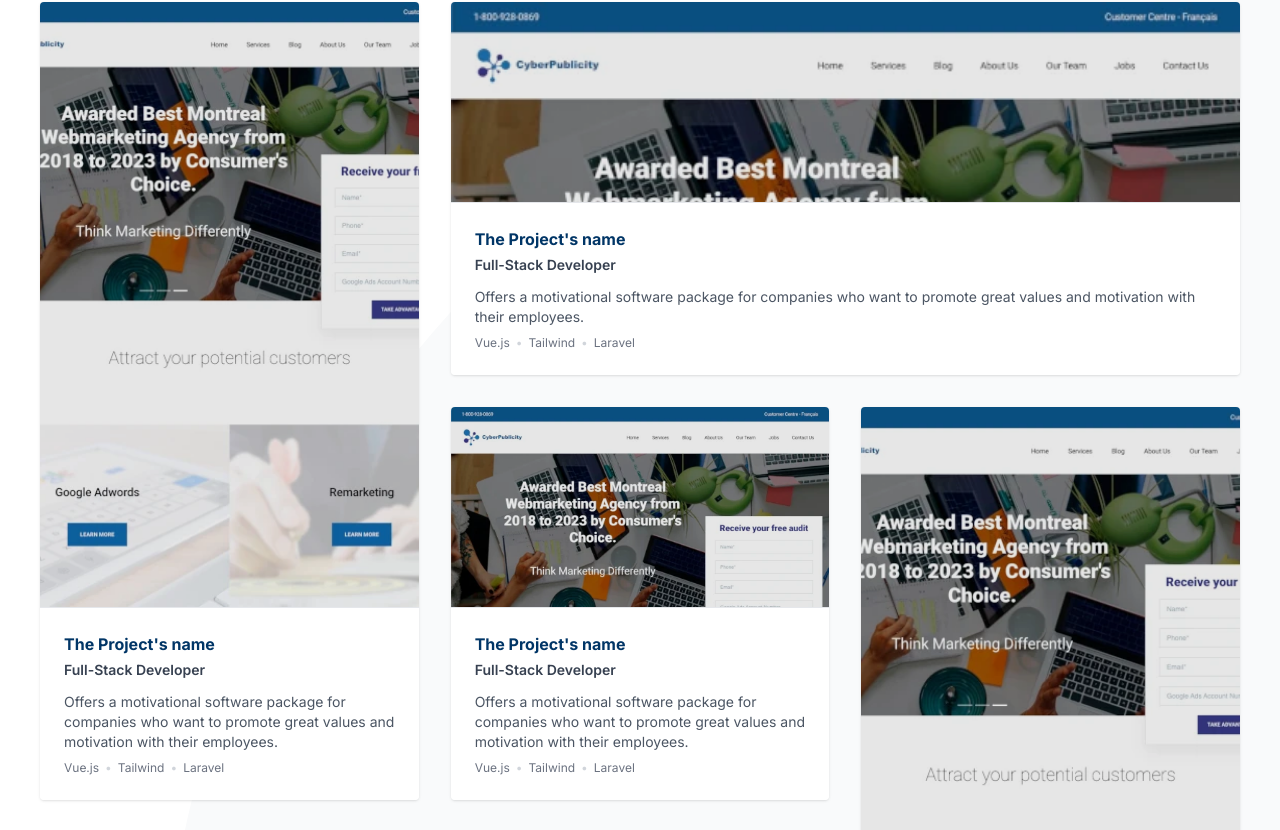
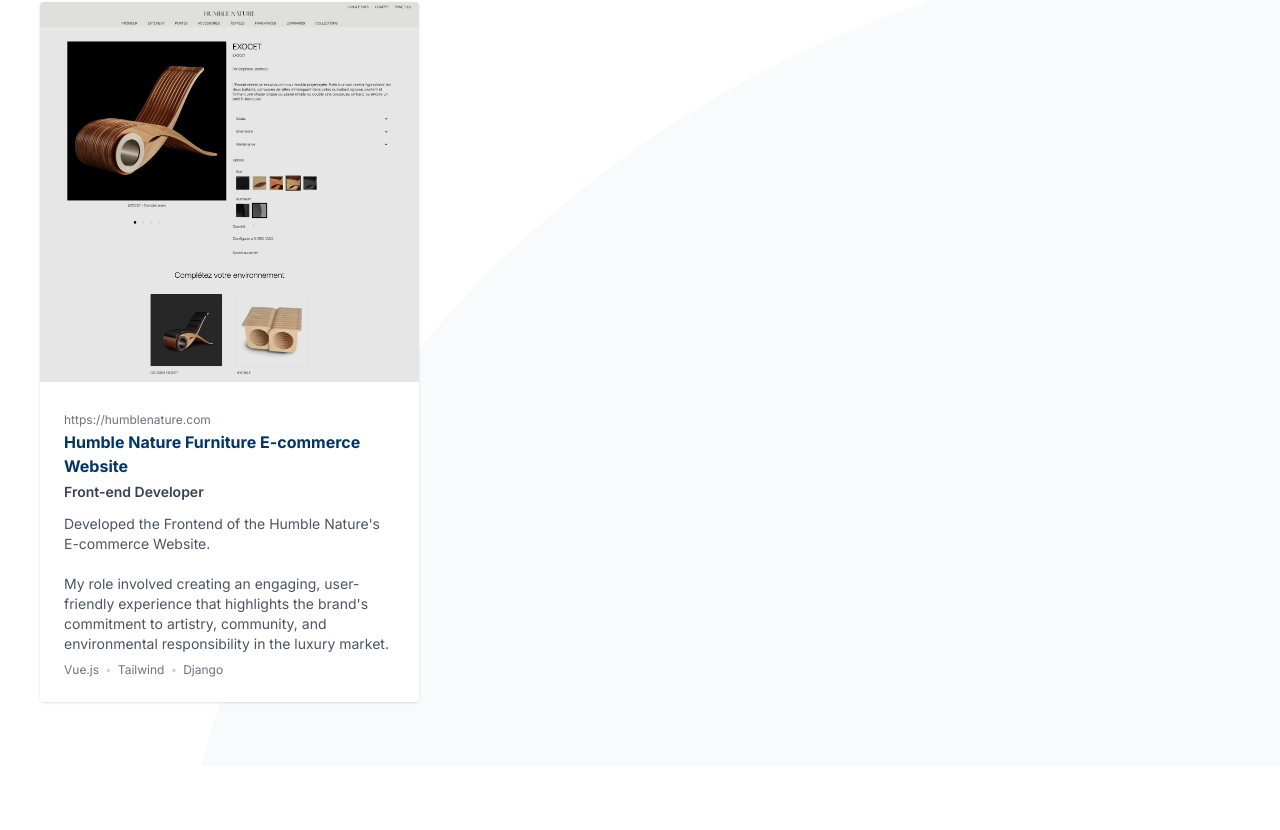
Before and after one commit to erwinmesi/v2.mesi.dev, a Next.js app: page / in a window 1280 px wide. Shown: the part 3711-4541 px from the top of the page. Built offline with nearby package versions, Linux system fonts and the light colour scheme.

Commit message:
feat(projects): add hn

```diff
--- a/app/components/HomeProjects.tsx
+++ b/app/components/HomeProjects.tsx
@@ -1,11 +1,19 @@
+'use client'
+
 import { projects } from '@/app/configs/projects'
-import { Fragment } from 'react'
+import { Fragment, useEffect, useState } from 'react'
 import cn from 'classnames'
 import Dot from '@/app/components/shared/Dot'
 import SymbolCircle from '@/app/components/shared/SymbolCircle'
 import imageWarp from '@/app/assets/images/warp.svg'
 
 function HomeProjects() {
+  const [mounted, setMounted] = useState(false)
+
+  useEffect(() => {
+    setMounted(true)
+  }, [])
+
   return (
     <section
       id="home-projects"
@@ -22,8 +30,11 @@
             A collection of projects I was heavily involved in.
           </p>
         </div>
+        {mounted && (
           <div className="grid md:grid-cols-2 lg:grid-cols-3 gap-6 xl:gap-8">
-          {projects.map((project, index) => (
+            {projects.map(
+              (project, index) =>
+                project.show && (
                   <div
                     key={index}
                     className={cn(
@@ -45,13 +56,31 @@
                         </picture>
                       </div>
                       <div className="p-6 bg-white border-t">
-                  <h3 className="font-bold text-navy-blue">{project.name}</h3>
+                        <a
+                          className="text-xs text-typo-500 hover:underline"
+                          target="_blank"
+                          href={project.url as string}
+                        >
+                          {project.url}
+                        </a>
+                        <a
+                          href={project.url as string}
+                          className="hover:underline"
+                          target="_blank"
+                        >
+                          <h3 className="font-bold text-navy-blue">
+                            {project.name}
+                          </h3>
+                        </a>
                         <p className="text-sm mt-1 font-semibold text-typo-700">
                           {project.role}
                         </p>
-                  <p className="text-sm mt-3 text-typo-600">
-                    {project.description}
-                  </p>
+                        <div
+                          className="text-sm mt-3 text-typo-600"
+                          dangerouslySetInnerHTML={{
+                            __html: project.description,
+                          }}
+                        />
                         <ul className="flex flex-wrap text-xs text-typo-500 mt-2">
                           {project.technologies.map((technology, index) => (
                             <Fragment key={index}>
@@ -67,8 +96,10 @@
                       </div>
                     </div>
                   </div>
-          ))}
+                )
+            )}
           </div>
+        )}
       </div>
     </section>
   )
--- a/app/configs/projects.ts
+++ b/app/configs/projects.ts
@@ -1,19 +1,26 @@
 import image from '@/app/assets/images/project.webp'
+import hn from '@/app/assets/images/hn.webp'
 
 export const projects = [
   {
-    name: "The Project's name",
-    role: 'Full-Stack Developer',
-    thumbnail: image.src,
+    show: true,
+    name: 'Humble Nature Furniture E-commerce Website',
+    url: 'https://humblenature.com',
+    role: 'Front-end Developer',
+    thumbnail: hn.src,
     thumbnailClass: 'h-[300px] md:h-[250px] lg:h-full',
     className: 'md:col-span-1 md:row-span-1 lg:col-span-1 lg:row-span-2',
+    about:
+      '<p>Humble Nature is a creative and technological platform that provides unique, world-class architectural pieces and products.</p>',
     description:
-      'Offers a motivational software package for companies who want to promote great values and motivation with their employees.',
-    technologies: ['Vue.js', 'Tailwind', 'Laravel'],
+      "<p>Developed the Frontend of the Humble Nature's E-commerce Website.</p><br><p>My role involved creating an engaging, user-friendly experience that highlights the brand's commitment to artistry, community, and environmental responsibility in the luxury market.</p>",
+    technologies: ['Vue.js', 'Tailwind', 'Django'],
   },
   {
-    name: "The Project's name",
-    role: 'Full-Stack Developer',
+    show: false,
+    name: 'KotApp',
+    url: null,
+    role: 'Front-end Developer',
     thumbnail: image.src,
     thumbnailClass: 'h-[300px] md:h-[250px] lg:h-[200px]',
     className: 'md:col-span-1 md:row-span-1 lg:col-span-2 lg:row-span-1',
@@ -22,7 +29,9 @@
     technologies: ['Vue.js', 'Tailwind', 'Laravel'],
   },
   {
-    name: "The Project's name",
+    show: false,
+    name: 'DAG Business Portal',
+    url: null,
     role: 'Full-Stack Developer',
     thumbnail: image.src,
     thumbnailClass: 'h-[300px] md:h-[300px] lg:h-[200px]',
@@ -32,8 +41,10 @@
     technologies: ['Vue.js', 'Tailwind', 'Laravel'],
   },
   {
-    name: "The Project's name",
-    role: 'Full-Stack Developer',
+    show: false,
+    name: 'Soumission Rapide',
+    url: null,
+    role: 'Front-end Developer',
     thumbnail: image.src,
     thumbnailClass: 'h-[300px] md:h-[200px] lg:h-full',
     className: 'md:col-span-1 md:row-span-1 lg:col-span-1 lg:row-span-2',
@@ -42,7 +53,9 @@
     technologies: ['Vue.js', 'Tailwind', 'Laravel'],
   },
   {
-    name: "The Project's name",
+    show: false,
+    name: 'Google Ads Scraper',
+    url: null,
     role: 'Full-Stack Developer',
     thumbnail: image.src,
     thumbnailClass: 'h-[300px] md:h-full lg:h-[200px]',
@@ -52,7 +65,9 @@
     technologies: ['Vue.js', 'Tailwind', 'Laravel'],
   },
   {
-    name: "The Project's name",
+    show: false,
+    name: 'Pointer',
+    url: null,
     role: 'Full-Stack Developer',
     thumbnail: image.src,
     thumbnailClass: 'h-[300px] md:h-[200px] lg:h-[200px]',
```
Also changed, not shown: app/assets/images/hn.webp (added). Lines whose indentation alone changed are shown as unchanged.
